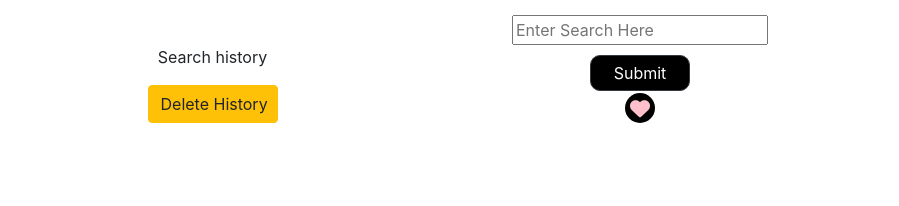
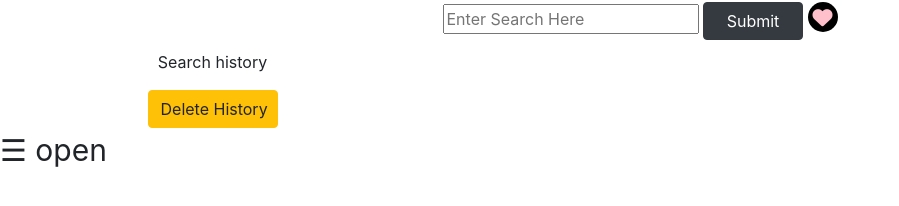
Before and after one commit to zootechdrum/Gif_API, a plain HTML site: page index.html in a window 1280 px wide. Shown: the whole page, without its empty margins (0-899 px from the left). Drawn offline with nearby package versions, Linux system fonts and the light colour scheme; no server answers.

Commit message:
fixe class names close container tag

```diff
--- a/index.html
+++ b/index.html
@@ -10,14 +10,14 @@
 <body>
 <!-- partial:index.partial.html -->
 <div class="container">
-  <div id="form-container" class="text-center d-flex align-items-center justify-content-center sticky-top">
+  <div id="form-container" class="text-center d-flex justify-content-center align-items-center sticky-top">
     <form id="form" action="">
-      <input placeholder="Enter Search Here" id="input">
-      <input id="sumbit" type="submit"class= "btn btn-dark">
-      <i id="showFav" class="fa fa-heart" aria-hidden="true"></i>
+      <input placeholder="Enter Search Here" id="input" class="search-field">
+      <input id="submit" type="submit" class= "btn btn-dark">
+      <i id="showFav" class="fa fa-heart btn-dark" aria-hidden="true"></i>
     </form>
   </div>
-  <div id="history-container" class="text-center">
+  <div id="content-container" class="text-center">
     <div class="row">
       <div class="col-lg-3">
         <div id="button-display" class="text-center">
@@ -30,6 +30,8 @@
 
           </div>
         </div>
+      </div>
+      <span style="font-size:30px;cursor:pointer" onclick="openNav()">&#9776; open</span>
 <!-- partial -->
   <script src='https://cdnjs.cloudflare.com/ajax/libs/jquery/3.4.1/jquery.min.js'></script><script  src="./script.js"></script>
 
--- a/script.js
+++ b/script.js
@@ -55,7 +55,7 @@ $(document).ready(function () {
     if (text.length > 6) {
       text = text.slice(0, 6) + '..';
     }
-    $('#buttonDisplay').append('<button type="button" class="historyBtn col-lg-3 btn btn-light" data-text=' + text + '">' + text + '</button>')
+    $('#button-display').append('<button type="button" class="historyBtn col-lg-3 btn btn-light" data-text=' + text + '">' + text + '</button>')
   }
   //Gets the value from the input and calls ajax method with new term
   $("#buttonDisplay").on("click", '.btn-light', function () {
--- a/style.css
+++ b/style.css
@@ -1,6 +1,8 @@
 form{
-  margin-top:15px;
-  height:30px;
+
+  height:50px;
+  background-color: #fff;
+  width:100%;
 }
 #formContainer{
   text-align: center;
@@ -10,20 +12,22 @@ form{
   display: inline-block;
   margin-bottom:10px;
   border-radius: 50%;
+  padding:15px;
   width:45px;
   height:40px;
 }
 .btn-primary:hover{
   color:none !important;
 }
-
-input[type=submit]{
-color:white;
-border-radius:10px;
-background-color:black;
-padding:5px;
+.search-field{
+  margin-top:-10px;
 }
 
+
+
+#submit{
+  margin-top:-10px;
+}
 .delete{
   margin-top:5px;
 }
@@ -110,6 +114,12 @@ button{
   cursor:pointer;
 }
 
+#submit{
+  display: inline-block;
+  margin:0px;
+  padding:none;
+}
+
 
 
 
```
